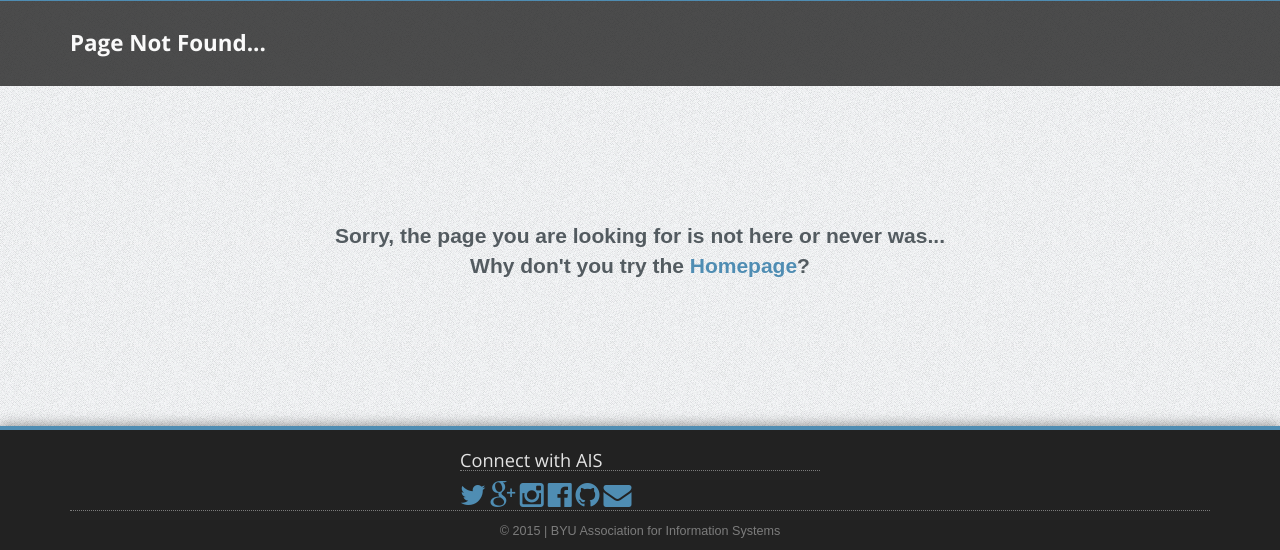
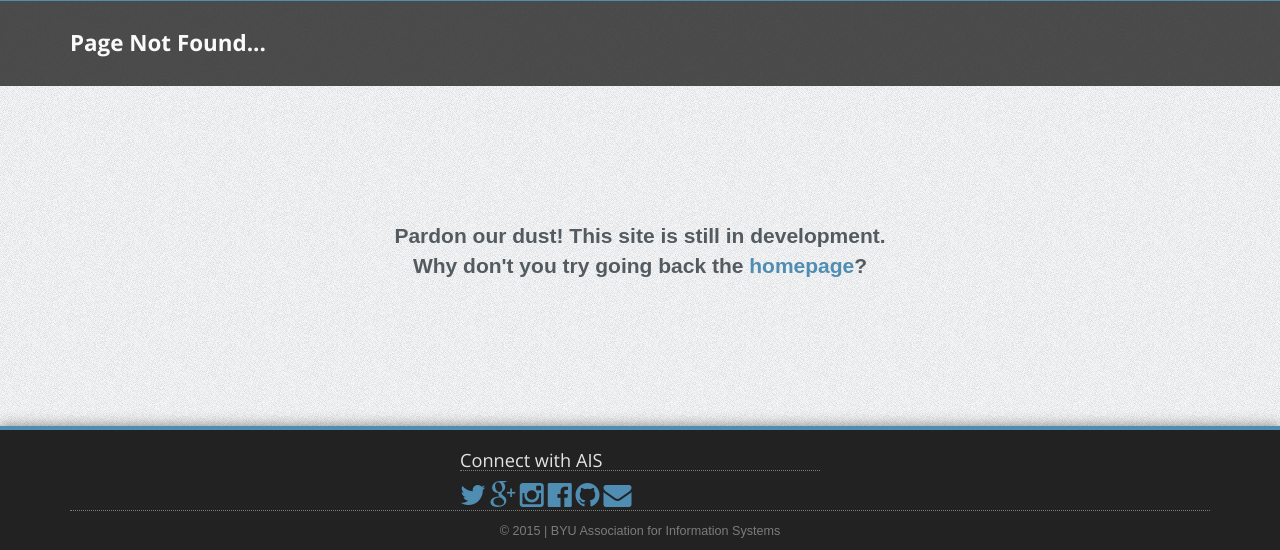
Before and after one commit to AIS-BYU/ais-site, a Django app: template website/home/templates/404.html in a window 1280 px wide. Shown: the part 63-613 px from the top of the page. Run offline with Django 3.2, Linux system fonts and the light colour scheme; the template is opened without the code that fills it, so the values that code supplies are empty; some libraries are stand-ins or nearby versions.

Commit message:
Updated 404 page (site still under construction)

```diff
--- a/website/home/templates/404.html
+++ b/website/home/templates/404.html
@@ -19,8 +19,8 @@
             <div class="row">
                 <div class="col-sm-12">
                     <div class="error-page-wrapper">
-                        <p>Sorry, the page you are looking for is not here or never was...</p>
-                        <p>Why don't you try the <a href="/">Homepage</a>?</p>
+                        <p>Pardon our dust! This site is still in development.</p>
+                        <p>Why don't you try going back the <a href="/">homepage</a>?</p>
                     </div>
                 </div>
             </div>
```
